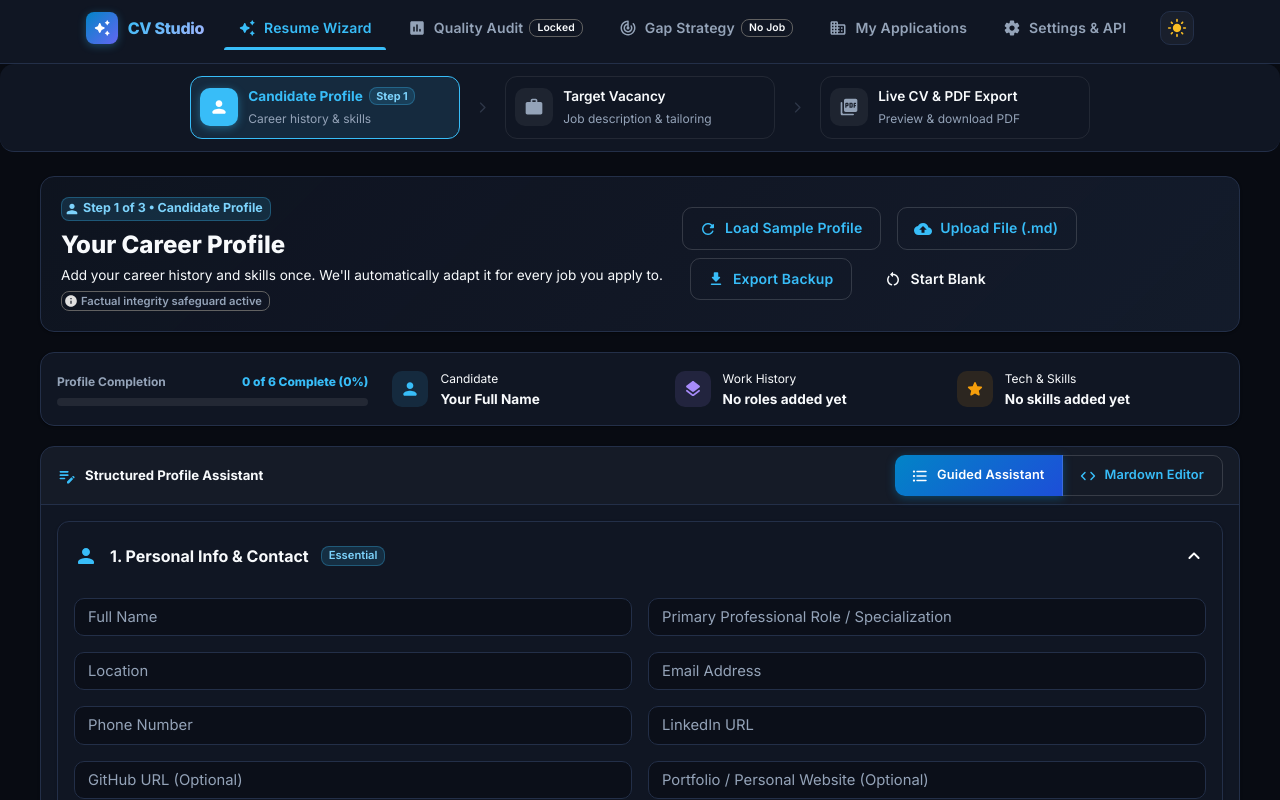
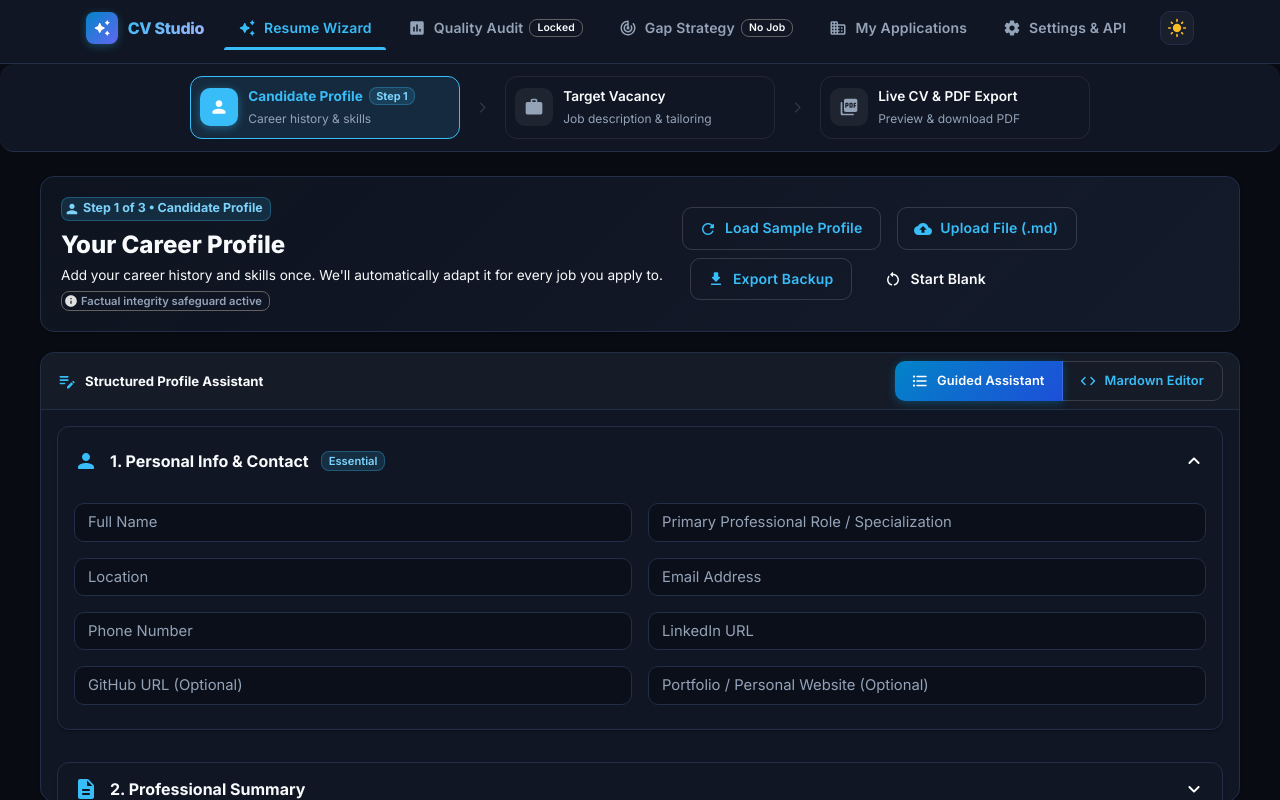
Before and after one commit to dann95moz/customs-CVs, a React (Vite) app: page /#landing in a window 1280 px wide. Both pictures are taken after a click on the tab "Resume Wizard". Built offline with nearby package versions, Linux system fonts and the light colour scheme.

Commit message:
refactor(studio): remove redundant summary strip in master data step

```diff
--- a/src/components/studio/StepMasterData.tsx
+++ b/src/components/studio/StepMasterData.tsx
@@ -184,129 +184,7 @@ export const StepMasterData: React.FC<StepMasterDataProps> = ({
         </Paper>
 
         {/* Profile Completion & Summary Strip */}
-        <Paper
-          sx={{
-            p: 2,
-            display: 'grid',
-            gridTemplateColumns: { xs: '1fr', md: '1.2fr repeat(3, 1fr)' },
-            gap: 2,
-            alignItems: 'center',
-            bgcolor: 'background.paper',
-            border: `1px solid ${theme.palette.divider}`,
-          }}
-        >
-          {/* Progress Bar Item */}
-          <Box sx={{ pr: { md: 1 } }}>
-            <Box sx={{ display: 'flex', justifyContent: 'space-between', alignItems: 'center', mb: 0.75 }}>
-              <Typography variant="caption" sx={{ fontWeight: 700, color: 'text.secondary' }}>
-                Profile Completion
-              </Typography>
-              <Typography variant="caption" sx={{ fontWeight: 800, color: progressPercent === 100 ? 'success.main' : 'primary.main' }}>
-                {completedCount} of 6 Complete ({progressPercent}%)
-              </Typography>
-            </Box>
-            <Box
-              sx={{
-                width: '100%',
-                height: 8,
-                borderRadius: 4,
-                bgcolor: isDark ? 'rgba(255, 255, 255, 0.08)' : 'rgba(0, 0, 0, 0.06)',
-                overflow: 'hidden',
-              }}
-            >
-              <Box
-                sx={{
-                  width: `${progressPercent}%`,
-                  height: '100%',
-                  borderRadius: 4,
-                  bgcolor: progressPercent === 100 ? theme.palette.success.main : theme.palette.primary.main,
-                  transition: 'width 0.4s ease',
-                }}
-              />
-            </Box>
-          </Box>
 
-          {/* Candidate Name */}
-          <Box sx={{ display: 'flex', alignItems: 'center', gap: 1.5, minWidth: 0 }}>
-            <Box
-              sx={{
-                width: 36,
-                height: 36,
-                borderRadius: '10px',
-                bgcolor: alpha(theme.palette.primary.main, 0.12),
-                color: theme.palette.primary.main,
-                display: 'flex',
-                alignItems: 'center',
-                justifyContent: 'center',
-                flexShrink: 0,
-              }}
-            >
-              <PersonRoundedIcon fontSize="small" />
-            </Box>
-            <Box sx={{ minWidth: 0 }}>
-              <Typography variant="caption" color="text.secondary" sx={{ display: 'block' }}>
-                Candidate
-              </Typography>
-              <Typography variant="body2" noWrap sx={{ fontWeight: 700 }}>
-                {candidateName}
-              </Typography>
-            </Box>
-          </Box>
-
-          {/* Experience Roles */}
-          <Box sx={{ display: 'flex', alignItems: 'center', gap: 1.5 }}>
-            <Box
-              sx={{
-                width: 36,
-                height: 36,
-                borderRadius: '10px',
-                bgcolor: alpha(theme.palette.secondary.main, 0.12),
-                color: theme.palette.secondary.main,
-                display: 'flex',
-                alignItems: 'center',
-                justifyContent: 'center',
-                flexShrink: 0,
-              }}
-            >
-              <LayersRoundedIcon fontSize="small" />
-            </Box>
-            <Box sx={{ minWidth: 0 }}>
-              <Typography variant="caption" color="text.secondary" sx={{ display: 'block' }}>
-                Work History
-              </Typography>
-              <Typography variant="body2" sx={{ fontWeight: 700 }}>
-                {expCount > 0 ? `${expCount} roles added` : 'No roles added yet'}
-              </Typography>
-            </Box>
-          </Box>
-
-          {/* Skills Count */}
-          <Box sx={{ display: 'flex', alignItems: 'center', gap: 1.5 }}>
-            <Box
-              sx={{
-                width: 36,
-                height: 36,
-                borderRadius: '10px',
-                bgcolor: alpha(theme.palette.warning.main, 0.12),
-                color: theme.palette.warning.main,
-                display: 'flex',
-                alignItems: 'center',
-                justifyContent: 'center',
-                flexShrink: 0,
-              }}
-            >
-              <StarRoundedIcon fontSize="small" />
-            </Box>
-            <Box sx={{ minWidth: 0 }}>
-              <Typography variant="caption" color="text.secondary" sx={{ display: 'block' }}>
-                Tech &amp; Skills
-              </Typography>
-              <Typography variant="body2" sx={{ fontWeight: 700 }}>
-                {skillsCount > 0 ? `${skillsCount} skills added` : 'No skills added yet'}
-              </Typography>
-            </Box>
-          </Box>
-        </Paper>
 
         {/* Mode Switcher & Dedicated Editor Area */}
         <Paper
```
